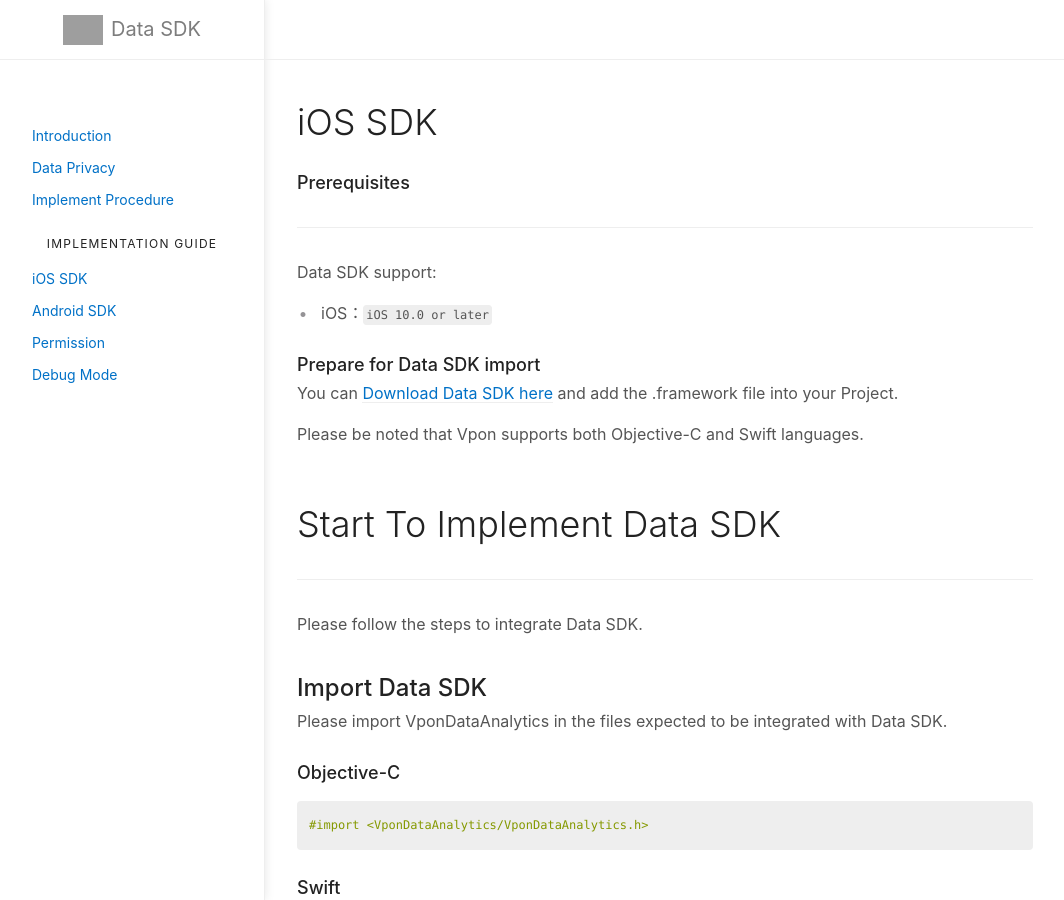
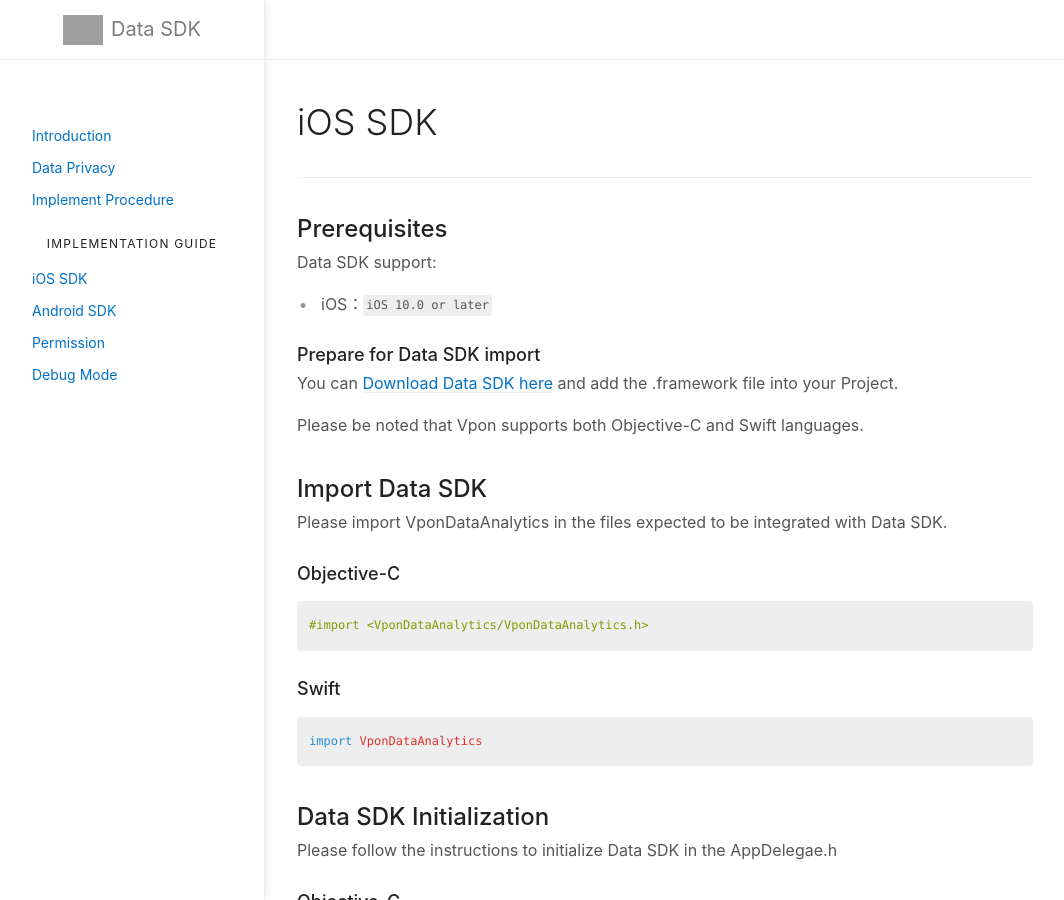
Before and after one commit to vpon-data/data-sdk, a Jekyll site: the page built from docs/ios.md, in a window 1280 px wide and 900 px high. Shown: the whole window, without its empty margins (107-1171 px from the left). Built offline with Jekyll 4.4.1, drawn with Linux system fonts in a browser that asks for light colours; grey boxes are pictures that could not be loaded.

Commit message:
Update ios.md

````diff
--- a/docs/ios.md
+++ b/docs/ios.md
@@ -9,10 +9,9 @@
 ---
 
 # iOS SDK
+---
 
-
-### Prerequisites
----
+## Prerequisites
 
 Data SDK support:
 
@@ -24,9 +23,6 @@
 
 Please be noted that Vpon supports both Objective-C and Swift languages.
 
-# Start To Implement Data SDK
----
-Please follow the steps to integrate Data SDK.
 
 ## Import Data SDK
 
@@ -76,7 +72,7 @@
 ```
 
 
-# Send Data
+## Send Data
 ---
 Data SDK provides below method to send data.
 
@@ -104,7 +100,7 @@
 tracker.send(builder)
 ```
 
-# Debug Mode
+## Debug Mode
 ---
 When you initilize Data SDK, you can enable debug mode with setDebugMode:Yes / setDebugMode(true).
 
@@ -138,10 +134,10 @@
 
 > **Note**：Set vpdataAnalytics.setDebugMode(false) before the App is launched.
 
-# Sample Code
+## Sample Code
 Please refer to [Sample Code](https://github.com/vpon-sdk/Vpon-iOS-Analytics) for a complete integration sample.
 
-# Download
+## Download
 ---
 
 |Data SDK 2.0.0|
````
